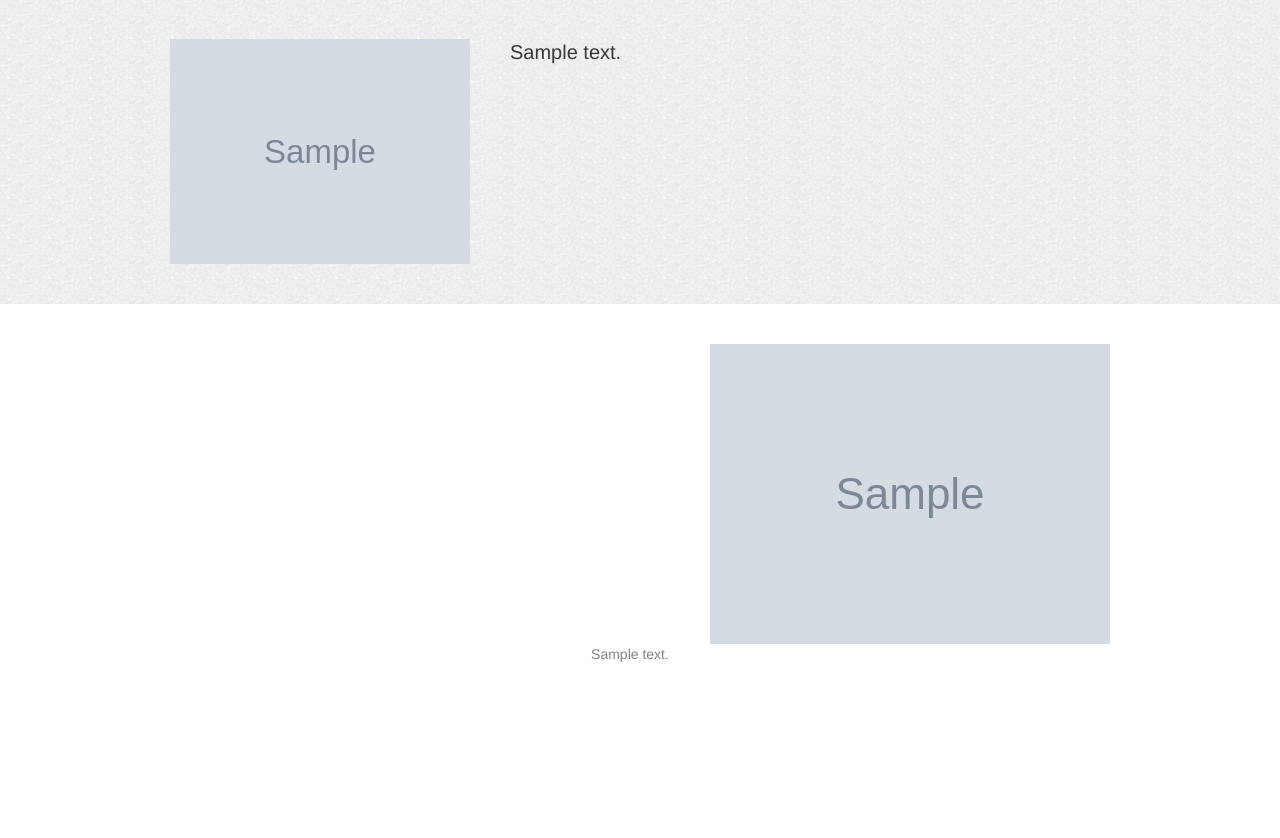
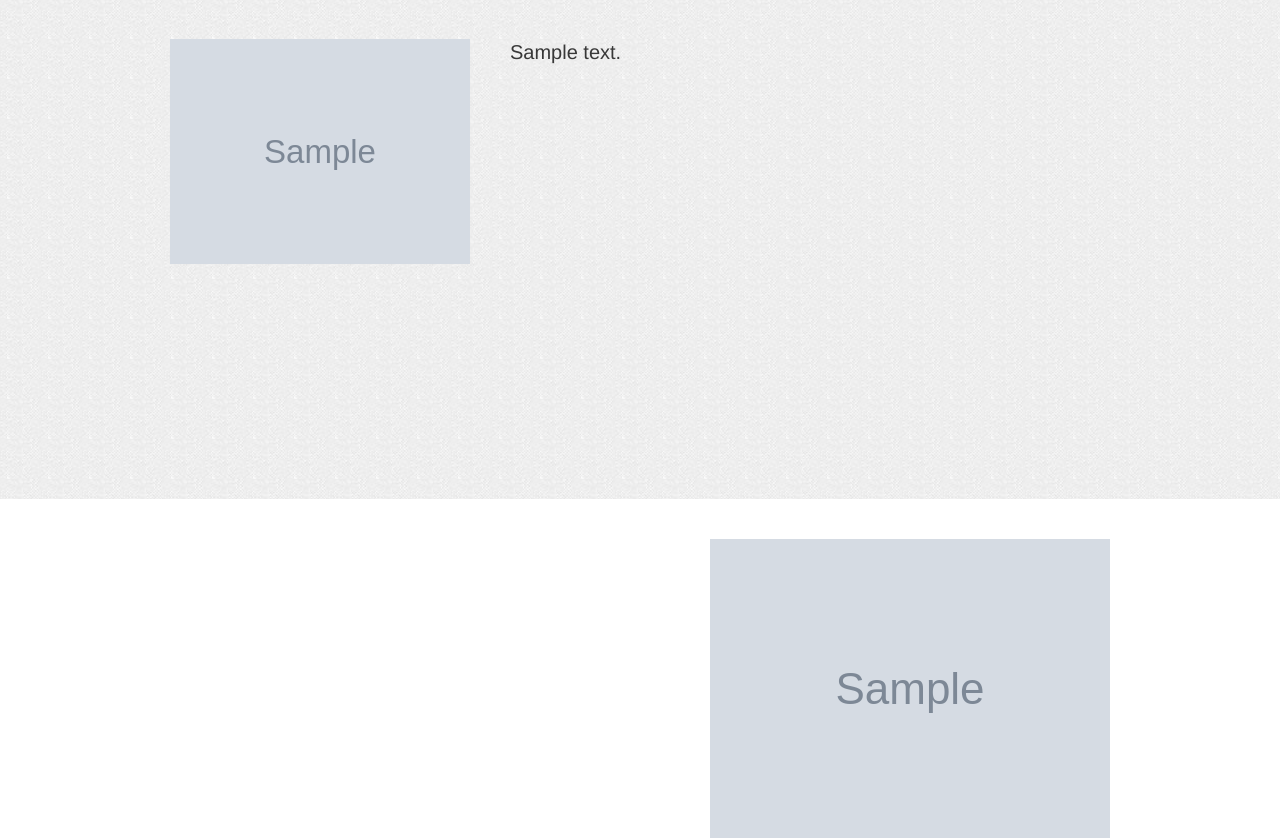
Before and after one commit to hagyma/xutt, a Django app: template templates/page.html in a window 1280 px wide. Shown: the part 429-1267 px from the top of the page. Before the commit the page ends 1091 px from the top, so only its background shows below. Run offline with Django 3.2, Linux system fonts and the light colour scheme; the template is opened without the code that fills it: most values are stand-ins (such as "Sample title", 1, 10 or a date in 2020); grey boxes marked "Sample" are stand-in pictures; some libraries are stand-ins or nearby versions.

Commit message:
min height content

```diff
--- a/static/css/style.css
+++ b/static/css/style.css
@@ -104,6 +104,7 @@ header{
 }
 
 #content_wrapper{
+    min-height: 500px;
     background-image: url('/static/img/content_bg.png');
     background-repeat: repeat;
 }
```
